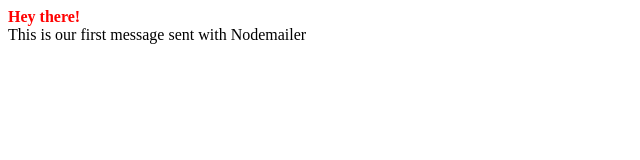
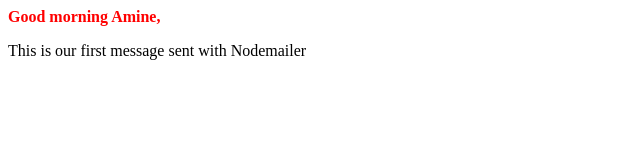
Before and after one commit to grasssi/NodeJs-Trainning, a website: page mail_templates/Notification_v1.html in a window 1280 px wide. Shown: the whole page, without its empty margins (0-640 px from the left). Drawn offline with Linux system fonts and the light colour scheme.

Commit message:
change html notificaation

```diff
--- a/mail_templates/Notification_v1.html
+++ b/mail_templates/Notification_v1.html
@@ -1,5 +1,6 @@
 <!DOCTYPE html>
 <html lang="en">
+
 <head>
     <meta charset="UTF-8">
     <meta http-equiv="X-UA-Compatible" content="IE=edge">
@@ -11,7 +12,12 @@
         }
     </style>
 </head>
+
 <body>
-    <b>Hey there! </b><br> This is our first message sent with Nodemailer<br/>
+    <b>Good morning Amine, </b>
+    <p>This is our first message sent with Nodemailer</p>
+
+
 </body>
+
 </html>
```
